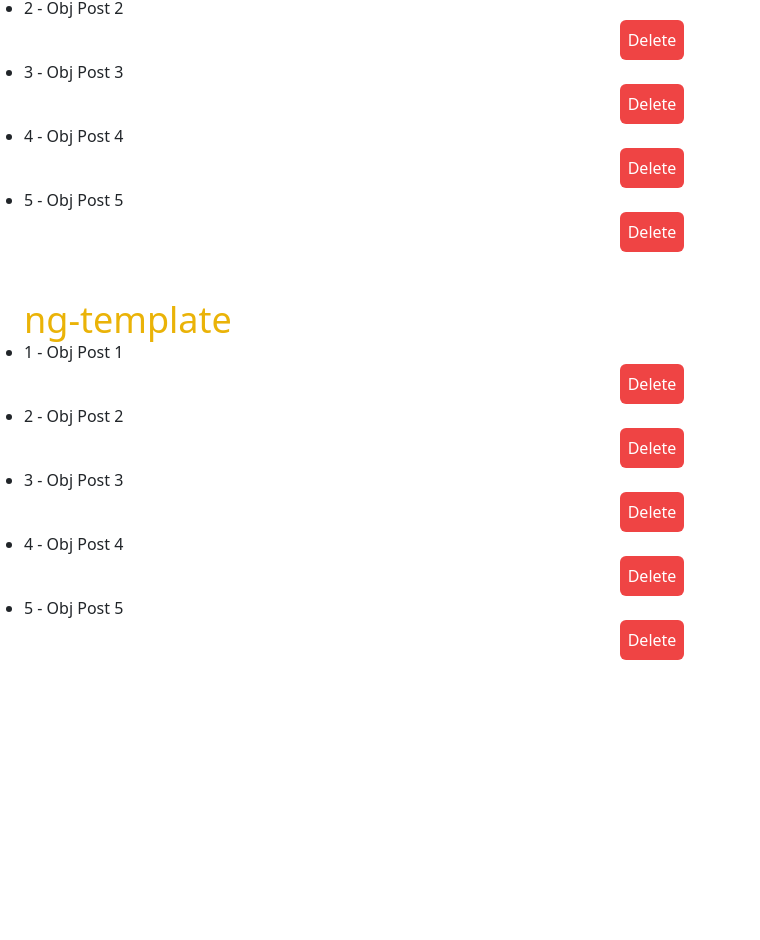
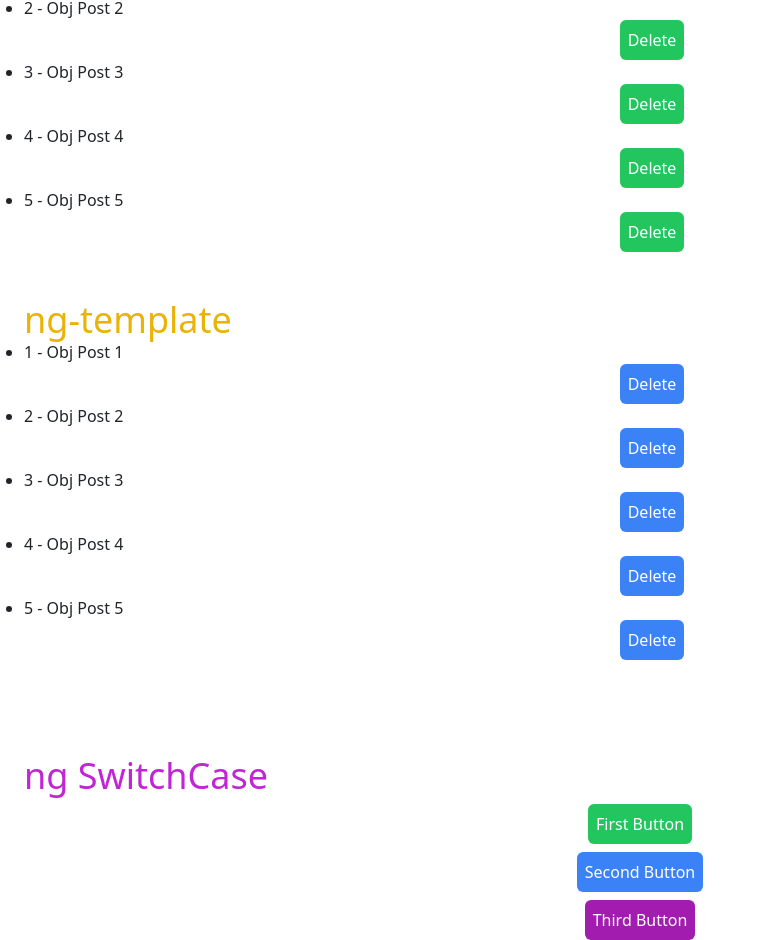
Before and after one commit to DushanMalind/Angular-Learning, an Angular app: page /event in a window 1280 px wide. Shown: the part 1229-2169 px from the top of the page, without its empty margins (0-760 px from the left). Before the commit the page ends 1913 px from the top, so only its background shows below. Built offline with nearby package versions, Linux system fonts and the light colour scheme.

Commit message:
ng SwitchCase Done

```diff
--- a/src/app/event/event.component.html
+++ b/src/app/event/event.component.html
@@ -66,7 +66,7 @@
   <h1 class="ml-6 text-3xl text-red-600">NgIF Use</h1>
   <ul class="list-disc pl-6">
     <li *ngFor="let post of objArray; let i=index"><!--{{ i }} - --> {{ post.id }} - {{ post.names }}
-      <button class="flex mx-auto text-white bg-red-500 py-2 px-2 focus:outline-2 rounded"
+      <button class="flex mx-auto text-white bg-green-500 py-2 px-2 focus:outline-2 rounded"
               (click)="onDelete(i)">Delete</button>
     </li>
   </ul>
@@ -89,7 +89,7 @@
   <h1 class="ml-6 text-4xl text-yellow-500">ng-template</h1>
   <ul class="list-disc pl-6">
     <li *ngFor="let post of objArray; let i=index"><!--{{ i }} - --> {{ post.id }} - {{ post.names }}
-      <button class="flex mx-auto text-white bg-red-500 py-2 px-2 focus:outline-2 rounded"
+      <button class="flex mx-auto text-white bg-blue-500 py-2 px-2 focus:outline-2 rounded"
               (click)="onDelete(i)">Delete</button>
     </li>
   </ul>
@@ -100,3 +100,21 @@
 <ng-template class="justify-content-center items-center text-white bg-blue-500" #noData>
   <p class="text-3xl text-fuchsia-600">There is no Data fetch Ng template...</p>
 </ng-template>
+
+<br>
+<br>
+<br>
+
+<!--/////////////////////////// ng SwitchCase ////////////////////////////////////-->
+<h1 class="ml-6 text-4xl text-fuchsia-600">ng SwitchCase</h1>
+
+<div class="">
+  <button class="flex mx-auto mt-2 text-white bg-green-500 py-2 px-2 focus:outline-2 rounded" (click)="onClick('step 1')">First Button</button>
+  <button class="flex mx-auto mt-2 text-white bg-blue-500 py-2 px-2 focus:outline-2 rounded" (click)="onClick('step 2')">Second Button</button>
+  <button class="flex mx-auto mt-2 text-white bg-fuchsia-700 py-2 px-2 focus:outline-2 rounded" (click)="onClick('step 3')">Third Button</button>
+</div>
+
+
+<div class="ml-6 text-4xl text-yellow-500" *ngIf="stepForm === 'step 1'">Step 1 Form</div>
+<div class="ml-6 text-4xl text-fuchsia-600" *ngIf="stepForm === 'step 2'">Step 2 Form</div>
+<div class="ml-6 text-4xl text-red-600" *ngIf="stepForm === 'step 3'">Step 3 Form</div>
--- a/src/app/event/event.component.ts
+++ b/src/app/event/event.component.ts
@@ -27,6 +27,8 @@ export class EventComponent {
     {id:5,names:'Obj Post 5'}
   ];
 
+  /*ng SwitchCase*/
+  stepForm!: string;
 
   constructor() {
     for (let i = 0; i < this.postArray.length; i++) {
@@ -53,4 +55,10 @@ export class EventComponent {
     /*let index = this.objArray.indexOf(post);*/
     this.objArray.splice(index,1);
   }
+
+
+  /*Ng SwitchCase*/
+  onClick(status: any){
+    this.stepForm = status;
+  }
 }
```
